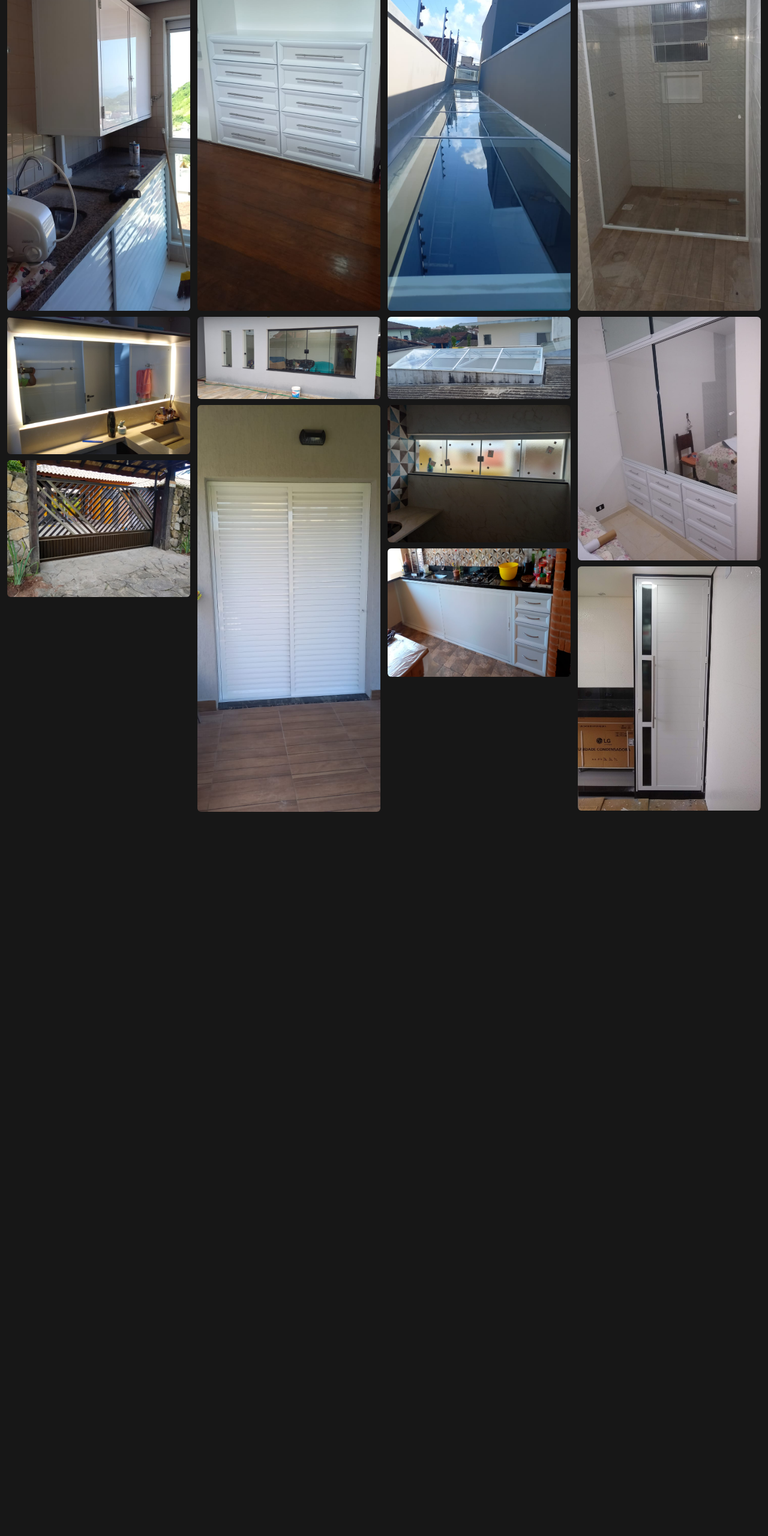
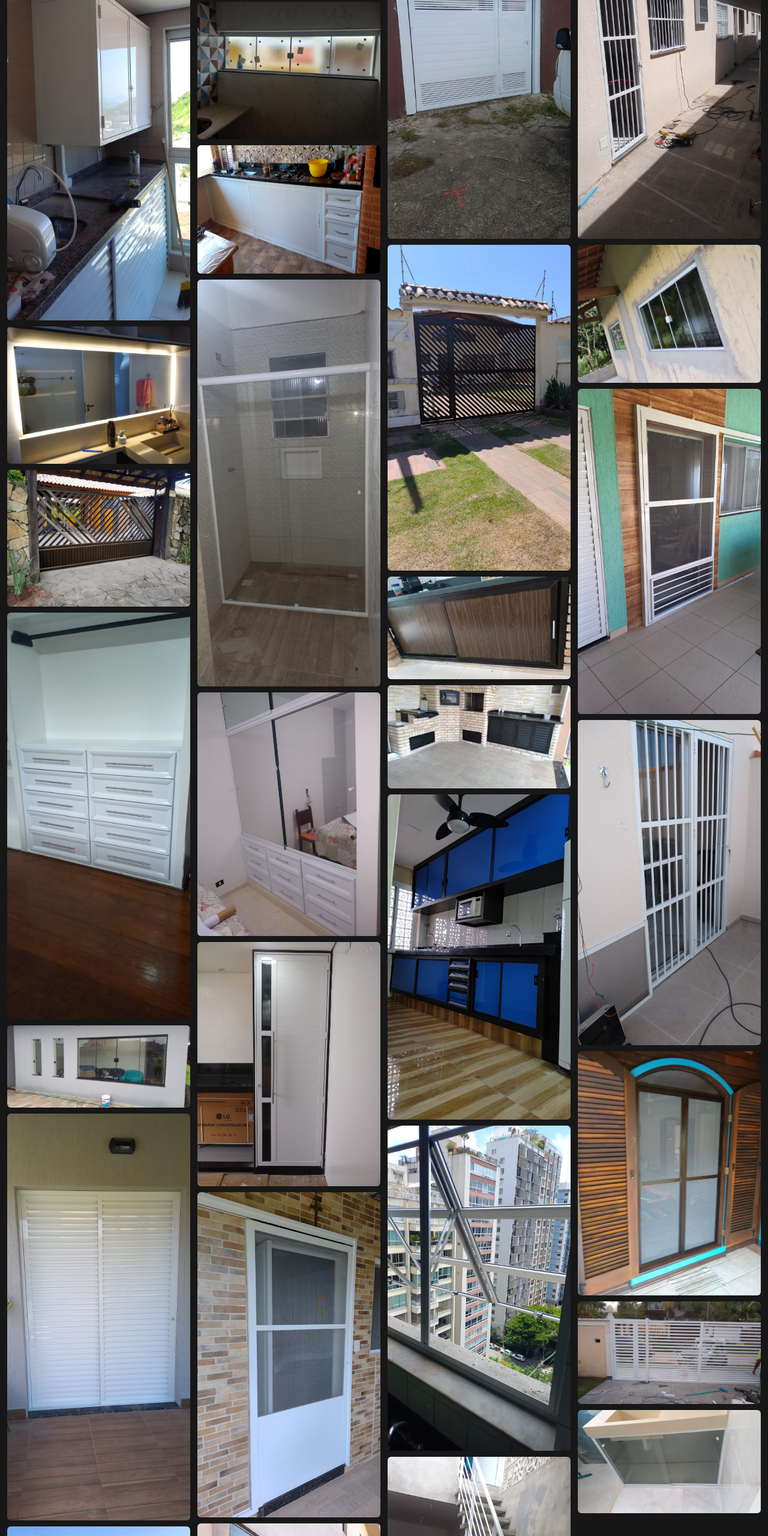
Before and after one commit to Rafa2697/JCR_esquadrias, a plain HTML site: page galeria.html in a window 1280 px wide. Shown: the part 240-2800 px from the top of the page at 60% size. Before the commit the page ends 1593 px from the top, so only its background shows below. Drawn offline with nearby package versions, Linux system fonts and the light colour scheme.

Commit message:
feat: adicionar novas imagens à galeria

```diff
--- a/galeria.html
+++ b/galeria.html
@@ -16,7 +16,7 @@
         <h1 class="text-3xl text-emerald-50">Galeria de Fotos</h1>
         <a href="index.html" class="bi bi-box-arrow-in-left text-3xl text-lime-50 hover:text-lime-500"></a>
     </header>
-    <main class="pr-3 pl-3">
+    <main class="pr-3 pl-3 pt-3 pb-3">
         <section >
             <img src="img/armario_de_cozinha.jpg" alt="armario_de_cozinha">
             <img src="img/espelho.jpg" alt="Espelhos">
@@ -31,6 +31,23 @@
             <img src="img/vidro.jpg" alt="Box banheiro">
             <img src="img/moveis.jpg" alt="Guarda roupa">
             <img src="img/porta_aluminio.jpg" alt="Porta entrada">
+            <img src="img/porta branca.jpeg" alt="Porta branca">
+            <img src="img/porta de vidro temperada.jpeg" alt="Porta de vidro">
+            <img src="img/portão branco.jpeg" alt="Porta branco">
+            <img src="img/portão bronze.jpeg" alt="Porta bronze">
+            <img src="img/portinhola amadeirada.jpeg" alt="portinhola">
+            <img src="img/portinhola bronze (2).jpeg" alt="portinhola">
+            <img src="img/portinhola bronze.jpeg" alt="portinhola">
+            <img src="img/vitro basculante.jpeg" alt="vitro">
+            <img src="img/corrimão.jpeg" alt="corrimão">
+            <img src="img/fachada aluminio.jpeg" alt="casa de aluminio">
+            <img src="img/grades aluminio.jpeg" alt="Grades aluminio">
+            <img src="img/janela de vidro temperado.jpeg" alt="janela de vidro temperado">
+            <img src="img/porta com tela.jpeg" alt="porta com tela">
+            <img src="img/porta grade.jpeg" alt="porta grade">
+            <img src="img/porta tela bronze.jpeg" alt="porta tela bronze">
+            <img src="img/portão vazado.jpeg" alt="portão vazado">
+            <img src="img/portinhola de vidro.jpeg" alt="portinhola vidro">
         </section>
     </main>
     <script src="https://cdn.jsdelivr.net/npm/bootstrap@5.3.3/dist/js/bootstrap.bundle.min.js"
```
Also changed, not shown: index.html (+0 -1 lines), img/corrimão.jpeg (added), img/fachada aluminio.jpeg (added), img/grades aluminio.jpeg (added), img/janela de vidro temperado.jpeg (added), img/porta branca.jpeg (added), img/porta com tela.jpeg (added), img/porta de vidro temperada.jpeg (added), img/porta grade.jpeg (added), img/porta tela bronze.jpeg (added), img/portinhola amadeirada.jpeg (added), img/portinhola bronze (2).jpeg (added), img/portinhola bronze.jpeg (added), img/portinhola de vidro.jpeg (added), 4 more files.
